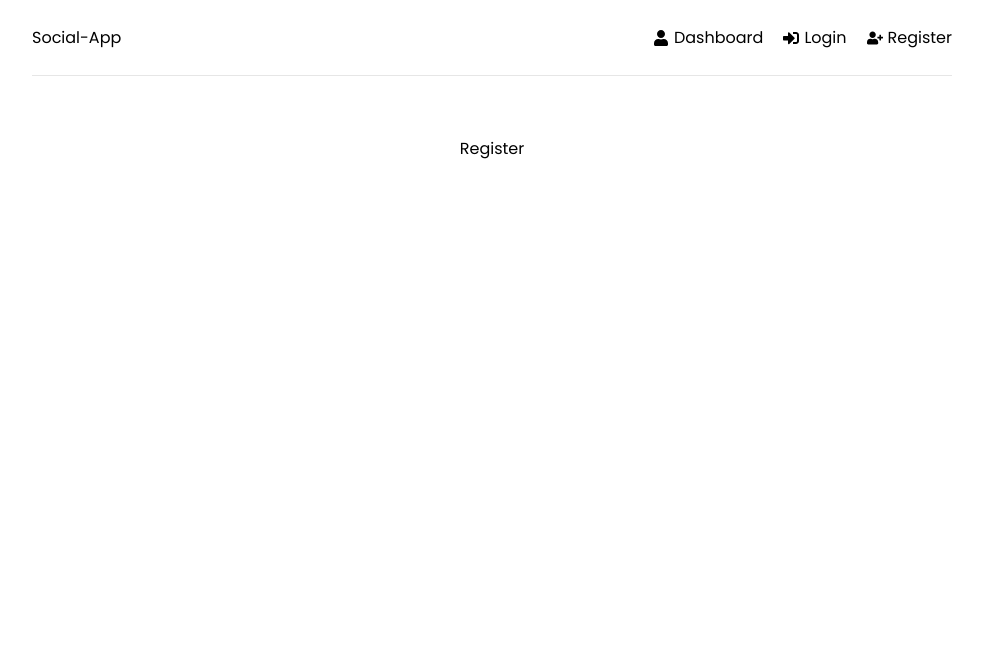
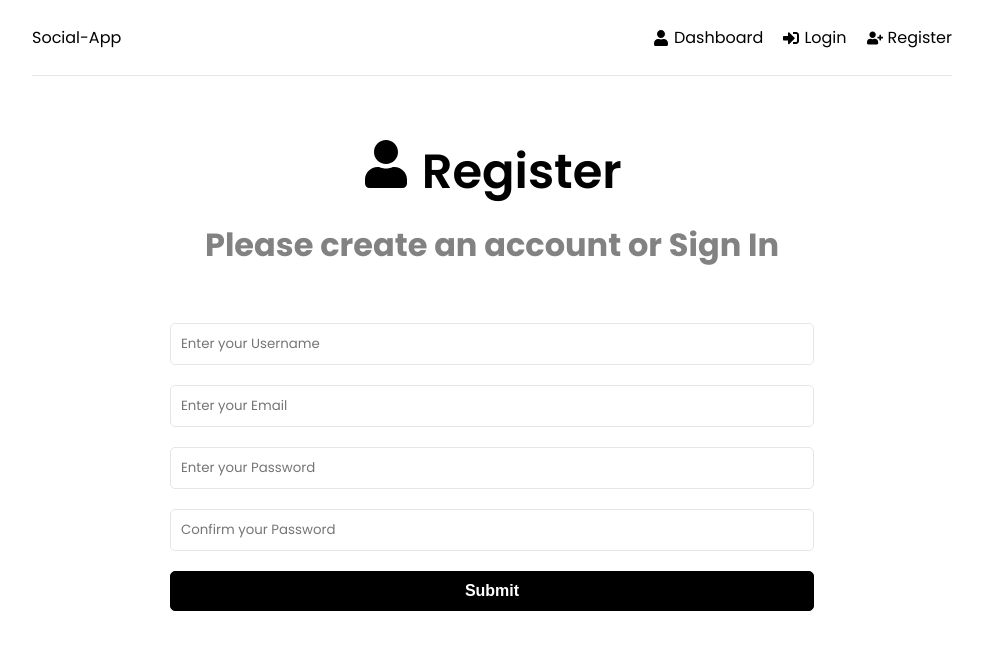
Before and after one commit to MNlegion/social-app, a React (Create React App) app in the folder client/: page /register in a window 1280 px wide. Shown: the top 650 px of the page, without its empty margins (148-1131 px from the left). Built offline with nearby package versions, Linux system fonts and the light colour scheme.

Commit message:
register page updated with form and onChange

```diff
--- a/client/src/pages/Register.jsx
+++ b/client/src/pages/Register.jsx
@@ -1,9 +1,92 @@
-import React from 'react'
+import React from "react";
+import { useState, useEffect } from "react";
+import { FaUser } from "react-icons/fa";
 
 function Register() {
+  const [formData, setFormData] = useState({
+    username: "",
+    email: "",
+    password: "",
+    password2: "",
+  });
+
+  const { username, email, password, password2 } = formData;
+
+  const onChange = (e) => {
+    setFormData((prevState) => ({
+      ...prevState,
+      [e.target.name]: e.target.value,
+    }));
+  };
+
+  const onSubmit = (e) => {
+    e.preventDefault();
+  };
+
   return (
-    <div>Register</div>
-  )
+    <>
+      <section className="heading">
+        <h1>
+          <FaUser /> Register
+        </h1>
+        <p>Please create an account or Sign In</p>
+      </section>
+
+      <section className="form">
+        <form onSubmit={onSubmit}>
+          <div className="form-group">
+            <input
+              type="text"
+              className="form-control"
+              id="username"
+              name="username"
+              value={username}
+              placeholder="Enter your Username"
+              onChange={onChange}
+            />
+          </div>
+          <div className="form-group">
+            <input
+              type="email"
+              className="form-control"
+              id="email"
+              name="email"
+              value={email}
+              placeholder="Enter your Email"
+              onChange={onChange}
+            />
+          </div>
+          <div className="form-group">
+            <input
+              type="password"
+              className="form-control"
+              id="password"
+              name="password"
+              value={password}
+              placeholder="Enter your Password"
+              onChange={onChange}
+            />
+          </div>
+          <div className="form-group">
+            <input
+              type="password"
+              className="form-control"
+              id="password2"
+              name="password2"
+              value={password2}
+              placeholder="Confirm your Password"
+              onChange={onChange}
+            />
+          </div>
+          <div className="form-group">
+            <button type="submit" className="btn btn-block">
+              Submit
+            </button>
+          </div>
+        </form>
+      </section>
+    </>
+  );
 }
 
-export default Register
+export default Register;
```
